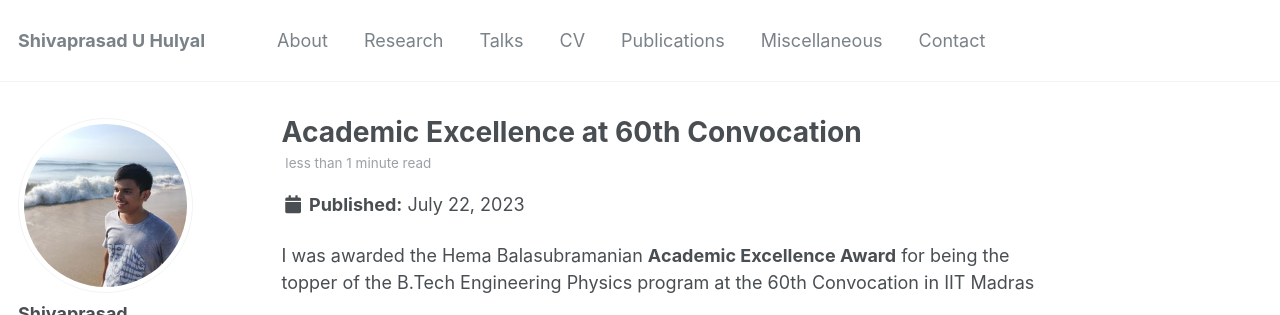
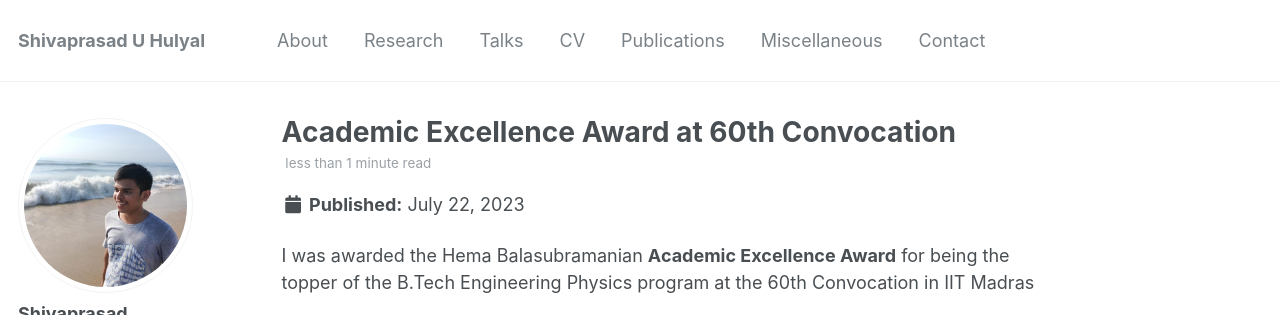
Before and after one commit to shivaprasaduh/shivaprasaduh.github.io, a Jekyll site: the page built from _posts/2023-07-22-blog-post-1.md, in a window 1280 px wide and 900 px high, cut to the strip 0-315 px from the top of the window. Built offline with Jekyll 4.4.1, drawn with Linux system fonts in a browser that asks for light colours.

Commit message:
embed videos

```diff
--- a/_posts/2023-07-22-blog-post-1.md
+++ b/_posts/2023-07-22-blog-post-1.md
@@ -1,5 +1,5 @@
 ---
-title: 'Academic Excellence at 60th Convocation'
+title: 'Academic Excellence Award at 60th Convocation'
 date: 2023-07-22
 permalink: /posts/2023/07/blog-post-1/
 tags:
@@ -9,4 +9,4 @@ tags:
 ---
 I was awarded the Hema Balasubramanian **Academic Excellence Award** for being the topper of the B.Tech Engineering Physics program at the 60th Convocation in IIT Madras
 
-<iframe width="420" height="315" src="https://youtu.be/UtL8RaopkNc" frameborder="0" allow="autoplay; encrypted-media" allowfullscreen></iframe>
+<iframe width="420" height="315" src="https://www.youtube.com/embed/UtL8RaopkNc" frameborder="0" allow="autoplay; encrypted-media" allowfullscreen></iframe>
```
Also changed, not shown: _posts/2023-07-22-blog-post-2.md (+1 -1 lines).
